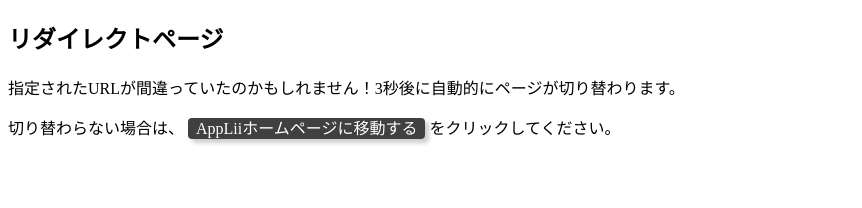
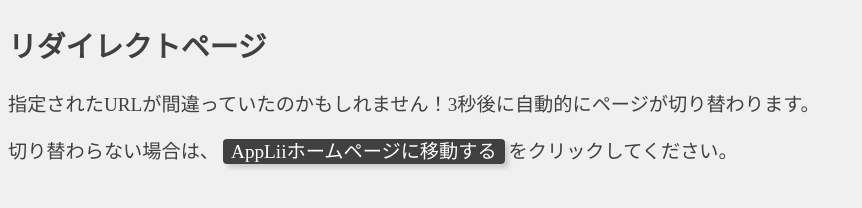
Before and after one commit to AppLii/AppLii.github.io.old, a plain HTML site: page index.html in a window 1280 px wide. Shown: the whole page, without its empty margins (0-862 px from the left). Drawn offline with Linux system fonts and the light colour scheme.

Commit message:
リダイレクトページのデザインを修正

```diff
--- a/404.html
+++ b/404.html
@@ -2,9 +2,12 @@
 <html lang="ja">
   <head>
     <meta charset="UTF-8" />
+    <meta name="viewport" content="width=device-width, initial-scale=1.0" />
     <title>リダイレクトページ｜AppLii</title>
-    <link rel="icon" href="favicon.png" type="image/png">
-    <meta http-equiv="refresh" content="3;url=https://applii.github.io/pages/" />
+    <link rel="icon" href="favicon.png" type="image/png" />
+    <!--
+      <meta http-equiv="refresh" content="3;url=https://applii.github.io/pages/" />
+    -->
     <style>
       a{
         margin: 4px;
@@ -16,6 +19,11 @@
         white-space: nowrap;
         text-decoration: none;
       }
+      body{
+        color: #404040;
+        background-color: #f0f0f0;
+        font-size: 1rem;
+      }
     </style>
   </head>
   <body>
--- a/index.html
+++ b/index.html
@@ -2,9 +2,12 @@
 <html lang="ja">
   <head>
     <meta charset="UTF-8" />
+    <meta name="viewport" content="width=device-width, initial-scale=1.0" />
     <title>リダイレクトページ｜AppLii</title>
-    <link rel="icon" href="favicon.png" type="image/png">
-    <meta http-equiv="refresh" content="3;url=https://applii.github.io/pages/" />
+    <link rel="icon" href="favicon.png" type="image/png" />
+    <!--
+      <meta http-equiv="refresh" content="3;url=https://applii.github.io/pages/" />
+    -->
     <style>
       a{
         margin: 4px;
@@ -16,6 +19,11 @@
         white-space: nowrap;
         text-decoration: none;
       }
+      body{
+        color: #404040;
+        background-color: #f0f0f0;
+        font-size: 1.2rem;
+      }
     </style>
   </head>
   <body>
```
